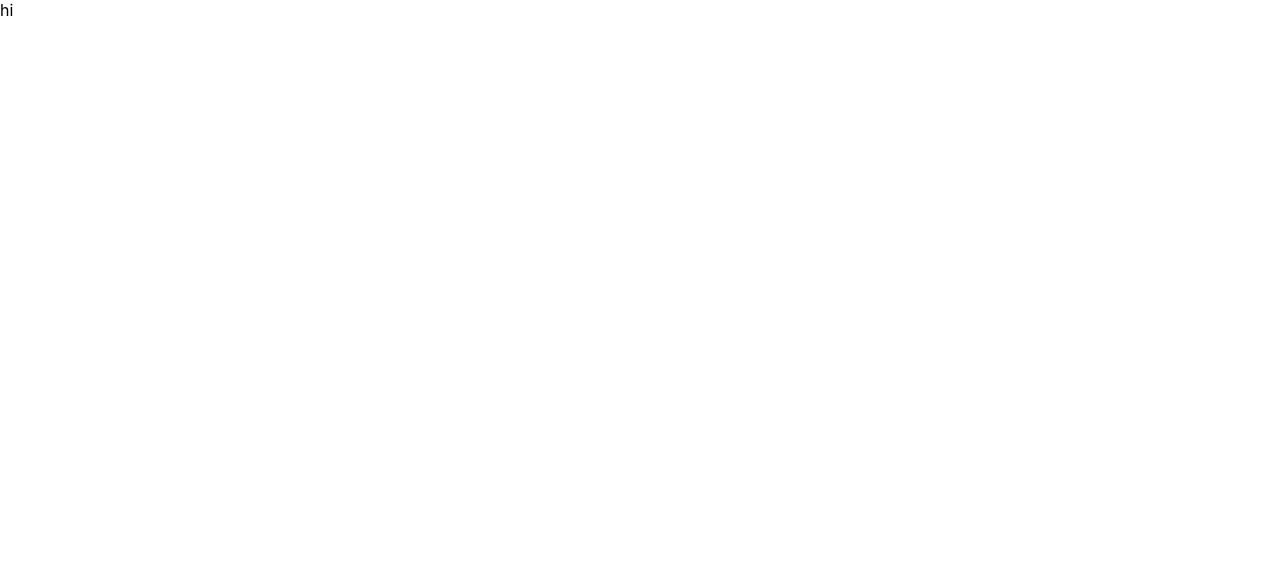
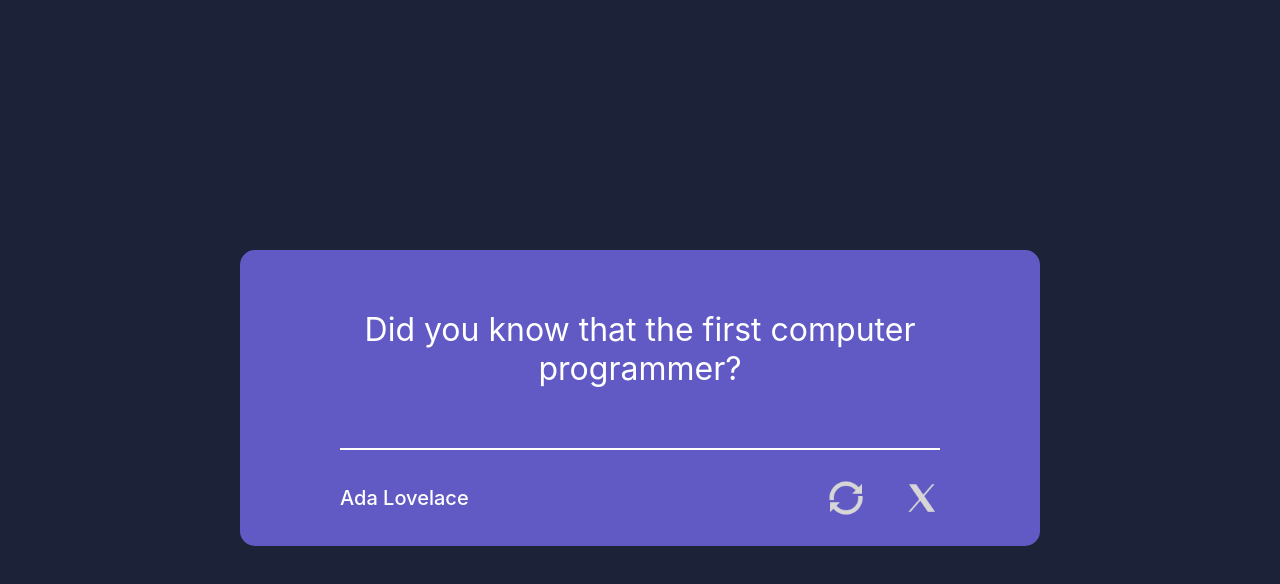
Before and after one commit to nemitha2005/Quote-Genarator, a React (Create React App) app: page / in a window 1280 px wide. Shown: the top 584 px of the page. Built offline with nearby package versions, Linux system fonts and the light colour scheme.

Commit message:
Randomquote component customize

```diff
--- a/src/components/RandomQuote/RandomQuote.css
+++ b/src/components/RandomQuote/RandomQuote.css
@@ -0,0 +1,47 @@
+.container {
+    display: flex;
+    flex-direction: column;
+    align-items: center;
+    margin: auto;
+    margin-top: 250px;
+    background: #625ac4;
+    width: 800px;
+    border-radius: 15px;
+}
+
+.quote {
+    padding: 60px 110px;
+    color: white;
+    font-size: 32px;
+    text-align: center;
+}
+
+.line{
+    width: 600px;
+    height: 1.5px;
+    background: white;
+}
+
+.bottom{
+    display: flex;
+    flex-direction: row;
+    justify-content: space-between;
+    align-items: center;
+    margin: 30px 0px;
+}
+
+.author{
+    color: white;
+    font-size: 20px;
+    font-weight: 500;
+}
+
+.icons{
+    display: flex;
+    gap: 40px;
+}
+
+.icons img{
+    cursor: pointer;
+    height: 36px;
+}
--- a/src/components/RandomQuote/RandomQuote.jsx
+++ b/src/components/RandomQuote/RandomQuote.jsx
@@ -1,15 +1,27 @@
 import React, { useState } from 'react';
 import './RandomQuote.css';
+import twitter_icon from '../assets/icons/twitter.png';
+import reload_icon from '../assets/icons/reload.png';
 
 const RandomQuote = () => {
   const [quote, setQuote] = useState({
-    text: 'Did you know that the first computer programmer',
+    text: 'Did you know that the first computer programmer?',
     author: 'Ada Lovelace',
   });
 
   return (
-    <div classname='container'>
-      hi
+    <div className='container'>
+      <div className='quote'>{quote.text}</div>
+      <div>
+        <div className='line'></div>
+        <div className='bottom'>
+          <div className='author'>{quote.author}</div>
+          <div className='icons'>
+            <img src={reload_icon} alt=''/>
+            <img src={twitter_icon} alt=''/>
+          </div>
+        </div>
+      </div>
     </div>
   );
 }
--- a/src/index.css
+++ b/src/index.css
@@ -5,6 +5,8 @@ body {
     sans-serif;
   -webkit-font-smoothing: antialiased;
   -moz-osx-font-smoothing: grayscale;
+  height: 100vh;
+  background: #1c2238;
 }
 
 code {
```
Also changed, not shown: src/components/assets/icons/reload.png (added), src/components/assets/icons/twitter.png (added).
